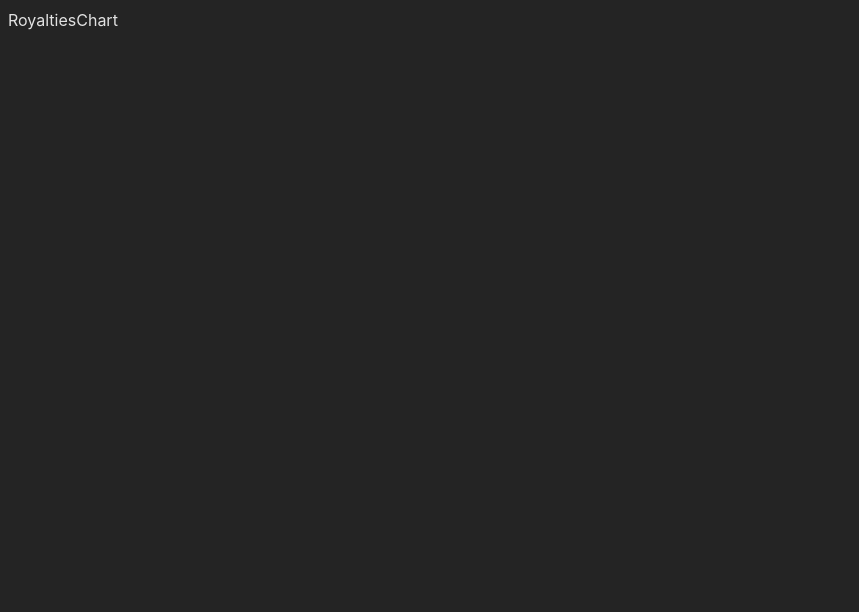
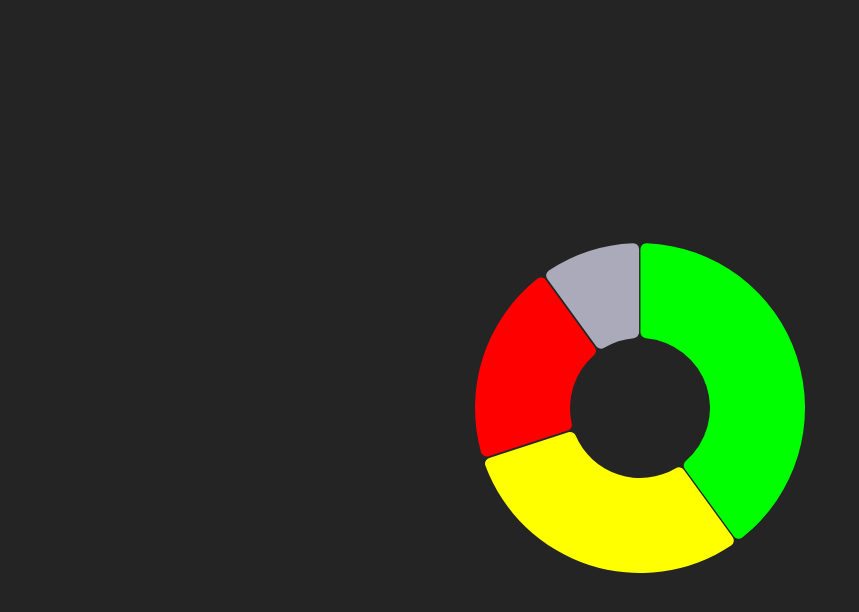
Before and after one commit to DannyMichaels/cashear-webapp, a React (Vite) app: page /royalties-chart in a window 1280 px wide. Shown: the top 612 px of the page, without its empty margins (0-859 px from the left). Built offline with nearby package versions, Linux system fonts and the light colour scheme.

Commit message:
create pie chart

```diff
--- a/components/PieChart.jsx
+++ b/components/PieChart.jsx
@@ -0,0 +1,184 @@
+import React, { useState } from 'react';
+import Pie from '@visx/shape/lib/shapes/Pie';
+import { Group } from '@visx/group';
+import { animated, useTransition, interpolate } from '@react-spring/web';
+
+const defaultMargin = { top: 20, right: 20, bottom: 20, left: 20 };
+const donutThickness = 50;
+
+export default function PieChart({
+  data,
+  itemIdentifierKey,
+  itemValueKey,
+  width,
+  height,
+  margin = defaultMargin,
+  getColor,
+  animate = true,
+}) {
+  const [selectedElement, setSelectedElement] = useState(null);
+
+  const innerWidth = width - margin.left - margin.right;
+  const innerHeight = height - margin.top - margin.bottom;
+  const radius = Math.min(innerWidth, innerHeight) / 2;
+  const centerY = innerHeight / 2;
+  const centerX = innerWidth / 2;
+  const innerRadius = 70;
+
+  // display the selected element's label and value in the center of the pie
+  const selectedElementLabel =
+    selectedElement && selectedElement[itemIdentifierKey];
+
+  const selectedElementJSX = (
+    <text
+      style={{
+        fontSize: '1.5em',
+      }}
+      is="x3d"
+      fill="white"
+      x={centerX - margin.left}
+      y={centerY + margin.top}
+      dy=".33em"
+      textAnchor="middle"
+      pointerEvents="none">
+      {selectedElementLabel}
+    </text>
+  );
+
+  return (
+    <svg width={width} height={height}>
+      <Group top={centerY + margin.top} left={centerX + margin.left}>
+        <Pie
+          data={data}
+          pieValue={(item) => item[itemValueKey]}
+          pieSortValues={() => -1}
+          outerRadius={radius - donutThickness * 1.3}
+          innerRadius={innerRadius}
+          cornerRadius={6}>
+          {(pie) => (
+            <AnimatedPie
+              {...pie}
+              animate={animate}
+              radius={radius}
+              getKey={({ data }) => data[itemIdentifierKey]}
+              selectedElement={selectedElement}
+              itemIdentifierKey={itemIdentifierKey}
+              onClickDatum={(arc) => {
+                setSelectedElement(arc.data);
+              }}
+              getColor={getColor}
+            />
+          )}
+        </Pie>
+      </Group>
+      {selectedElement && selectedElementJSX}
+    </svg>
+  );
+}
+
+function AnimatedPie({
+  animate,
+  arcs,
+  path,
+  getKey,
+  getColor,
+  onClickDatum,
+  selectedElement,
+  itemIdentifierKey,
+  radius,
+}) {
+  const fromLeaveTransition = ({ endAngle }) => {
+    return {
+      // enter from 360° if end angle is > 180°
+      padAngle: endAngle > Math.PI ? 0.01 : 0.005,
+      startAngle: endAngle > Math.PI ? 2 * Math.PI : 0,
+      endAngle: endAngle > Math.PI ? 2 * Math.PI : 0,
+      opacity: 0,
+      outerRadius: radius - donutThickness * 1.3, // Default outer radius
+    };
+  };
+  const enterUpdateTransition = ({ startAngle, endAngle, data }) => {
+    const isSelected =
+      selectedElement &&
+      selectedElement[itemIdentifierKey] === getKey({ data });
+
+    // const padAngle = isSelected ? 0.1 : 0.02; // Reduce the pad angle for the selected slice
+    // const angleOffset = isSelected ? 0.1 : 0.0; // Increase the angle offset for a larger selected slice
+
+    return {
+      // padAngle,
+      // startAngle: startAngle - angleOffset,
+      // endAngle: endAngle + angleOffset,
+      startAngle,
+      endAngle,
+      opacity: 1,
+    };
+  };
+
+  const transitions = useTransition(arcs, {
+    from: animate ? fromLeaveTransition : enterUpdateTransition,
+    enter: enterUpdateTransition,
+    update: enterUpdateTransition,
+    leave: animate ? fromLeaveTransition : enterUpdateTransition,
+    keys: getKey,
+  });
+
+  return transitions((props, arc, { key }) => {
+    // const [centroidX, centroidY] = path.centroid(arc);
+    // const hasSpaceForLabel = arc.endAngle - arc.startAngle >= 0.1;
+
+    const isSelected =
+      selectedElement &&
+      selectedElement[itemIdentifierKey] === getKey({ data: arc.data });
+
+    const sliceSizeMultiplier = isSelected ? 1.2 : 1.0; // Increase the size of the selected slice
+    const sliceElevation = isSelected ? 8 : 0; // Add elevation to the selected slice
+
+    return (
+      <g key={key} is="x3d">
+        <animated.path
+          is="x3d"
+          // compute interpolated path d attribute from intermediate angle values
+          d={interpolate(
+            [props.startAngle, props.endAngle, props.padAngle],
+            (startAngle, endAngle, padAngle) => {
+              return path({
+                ...arc,
+                padAngle,
+                startAngle,
+                endAngle,
+              });
+            }
+          )}
+          fill={getColor(arc)}
+          onClick={() => onClickDatum(arc)}
+          onTouchStart={() => onClickDatum(arc)}
+          style={{
+            transform: `scale(${sliceSizeMultiplier}) translateZ(${sliceElevation}px)`,
+
+            transition: 'transform 0.2s ease-in-out',
+          }}
+        />
+        {/* <>
+          {hasSpaceForLabel && (
+            <animated.g style={{ opacity: props.opacity }}>
+              <text
+                is="x3d"
+                fill="white"
+                x={centroidX}
+                y={centroidY}
+                dy=".33em"
+                fontSize={9}
+                textAnchor="middle"
+                pointerEvents="none">
+                {key}
+              </text>
+            </animated.g>
+          )}
+        </> */}
+
+        <></>
+      </g>
+    );
+  });
+}
--- a/src/screens/RoyaltiesChart.jsx
+++ b/src/screens/RoyaltiesChart.jsx
@@ -1,7 +1,76 @@
 import React from 'react';
+import PieChart from '../../components/PieChart';
+import { scaleOrdinal } from '@visx/scale';
 
 function RoyaltiesChart() {
-  return <div>RoyaltiesChart</div>;
+  const earnings = {
+    'Apple Music': 1000,
+    Youtube: 2000,
+    Amazon: 3000,
+    Spotify: 4000,
+  };
+
+  const percentageOfEarning = (val) => {
+    if (!earnings) return;
+    const totalEarnings = Object.values(earnings).reduce(
+      (acc, curr) => acc + curr,
+      0
+    );
+    const percentage = (val / totalEarnings) * 100;
+
+    return percentage;
+  };
+
+  const data = [
+    {
+      label: 'Apple Music',
+      value: percentageOfEarning(earnings['Apple Music']),
+    },
+    { label: 'Youtube', value: percentageOfEarning(earnings['Youtube']) },
+    { label: 'Amazon', value: percentageOfEarning(earnings['Amazon']) },
+    { label: 'Spotify', value: percentageOfEarning(earnings['Spotify']) },
+  ];
+
+  const itemIdentifierKey = 'label';
+  const itemValueKey = 'value';
+
+  const colors = {
+    Spotify: '#00ff00',
+    'Apple Music': '#aab',
+    Amazon: '#ffff00',
+    Youtube: '#ff0000',
+  };
+
+  const getMyColor = scaleOrdinal({
+    domain: Object.keys(colors),
+    range: Object.values(colors),
+  });
+
+  const getColor = ({ data }) => {
+    const { label } = data;
+    return getMyColor(label);
+  };
+
+  return (
+    <main
+      style={{
+        minHeight: '100vh',
+        display: 'flex',
+        justifyContent: 'center',
+        alignItems: 'center',
+      }}>
+      <>
+        <PieChart
+          getColor={getColor}
+          width={500}
+          height={500}
+          data={data}
+          itemIdentifierKey={itemIdentifierKey}
+          itemValueKey={itemValueKey}
+        />
+      </>
+    </main>
+  );
 }
 
 export default RoyaltiesChart;
```
